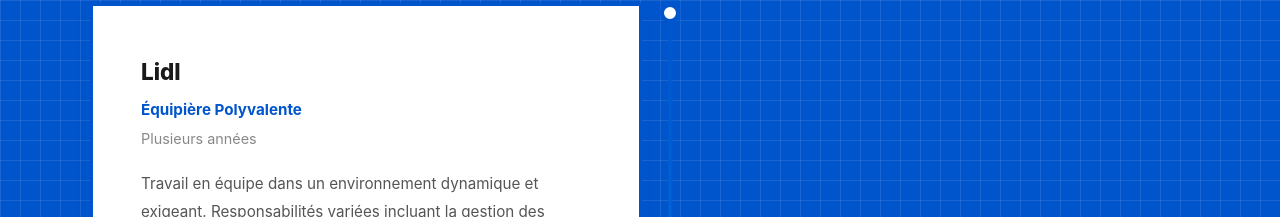
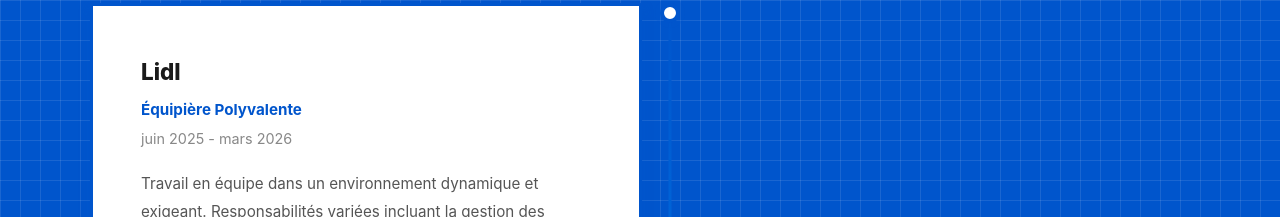
Before and after one commit to n-francais/Portfolio, a React (Vite) app: page / in a window 1280 px wide. Shown: the part 4620-4837 px from the top of the page. Built offline with nearby package versions, Linux system fonts and the light colour scheme; the HTML template or start-up script is replaced by a standard one.

Commit message:
modif expèrience

```diff
--- a/src/components/Experience.jsx
+++ b/src/components/Experience.jsx
@@ -3,7 +3,7 @@
     {
       company: "Lidl",
       position: "Équipière Polyvalente",
-      period: "Plusieurs années",
+      period: "juin 2025 - mars 2026",
       description:
         "Travail en équipe dans un environnement dynamique et exigeant. Responsabilités variées incluant la gestion des rayons, accueil client et gestion des stocks.",
       skills: [
```
